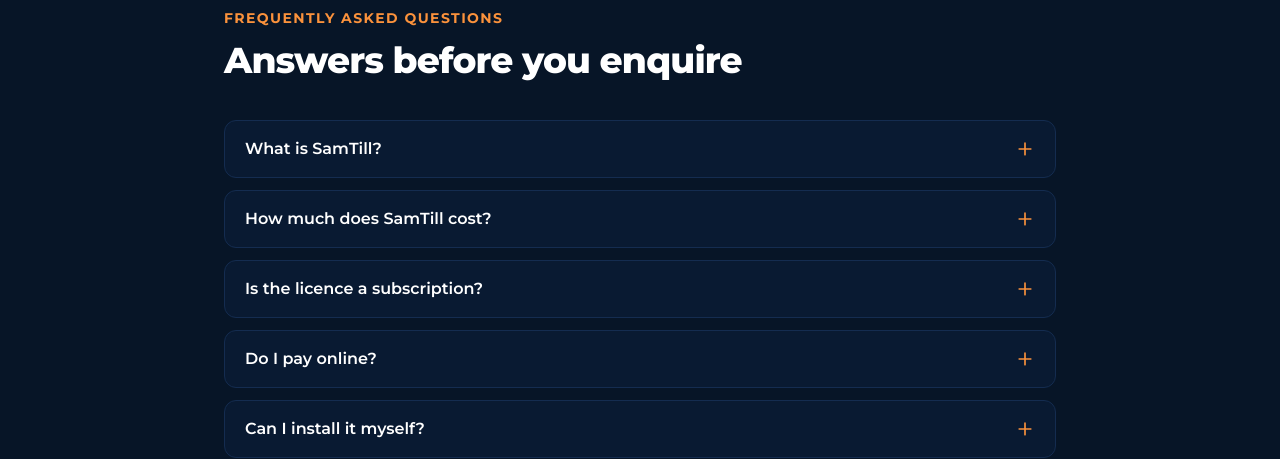
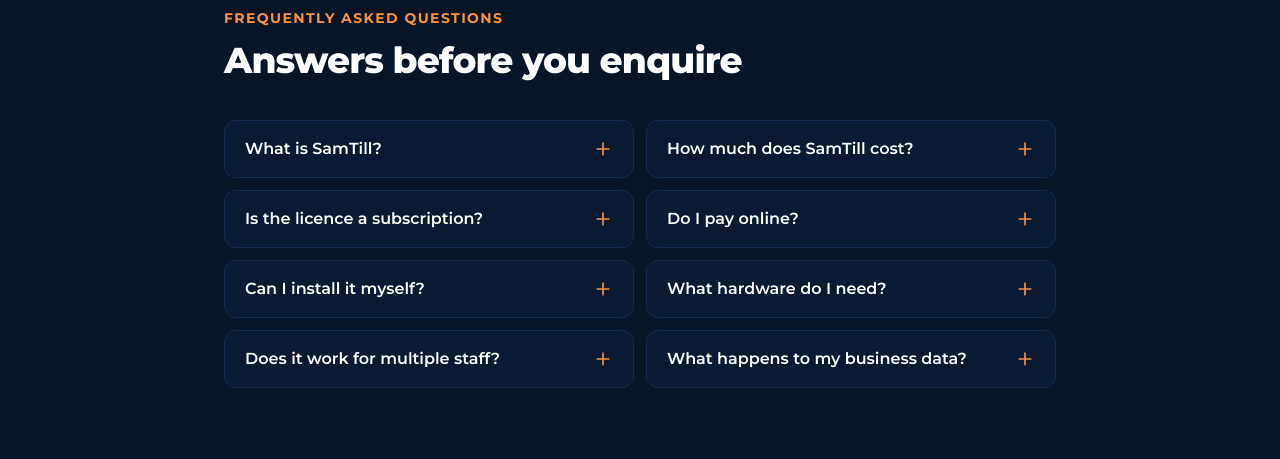
Before and after one commit to resolvehub3-rgb/main-pos-system, a React (Vite) app in the folder landing/: page / in a window 1280 px wide. Shown: the part 2520-2979 px from the top of the page. Built offline with nearby package versions, Linux system fonts and the light colour scheme; no server answers.

Commit message:
FAQ: 2-column grid layout with animated Reveal entries

```diff
--- a/landing/src/components/Faq.tsx
+++ b/landing/src/components/Faq.tsx
@@ -8,7 +8,7 @@ function buildFaqs(): Array<{q: string; a: string}> {
   },
   {
     q: 'How much does SamTill cost?',
-    a: 'There are three proposed packages — Starter, Business and Professional — shown in the pricing section above. These prices are still a draft awaiting final approval by SamTeck Digital, so please enquire to confirm the current price before making any decision.',
+    a: 'SamTill is offered in three proposed packages — Starter, Business and Professional — with one-time licences for one computer. These prices are still a draft awaiting final approval by SamTeck Digital, so please enquire to confirm the current price before making any decision.',
   },
   {
     q: 'Is the licence a subscription?',
@@ -52,10 +52,10 @@ export default function Faq() {
           </h2>
         </Reveal>
 
-        <div className="mt-10 space-y-3">
+        <div className="mt-10 grid grid-cols-1 gap-3 md:grid-cols-2">
           {faqs.map((item, index) => (
             <Reveal key={item.q} delayMs={index * 50}>
-              <details className="group rounded-xl border border-navy-700 bg-navy-900/60 transition-colors open:border-amber-500/50">
+              <details className="group h-full rounded-xl border border-navy-700 bg-navy-900/60 transition-colors open:border-amber-500/50">
                 <summary className="flex cursor-pointer list-none items-center justify-between gap-4 px-5 py-4 text-base font-semibold text-white [&::-webkit-details-marker]:hidden">
                   {item.q}
                   <svg
```
